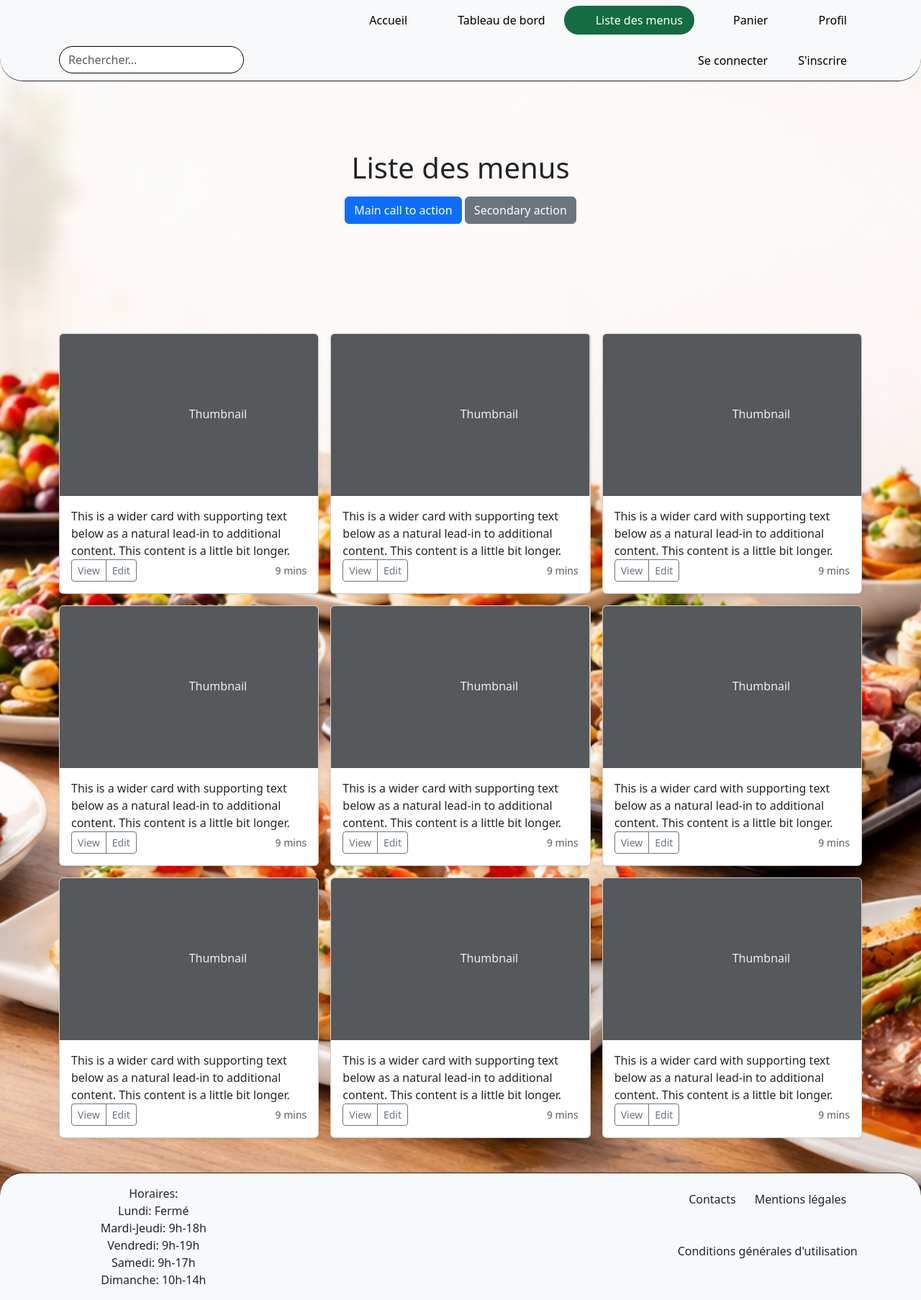
After one commit to Alexandre-Lafont/Vite-et-Gourmand, a PHP site: page /pages/list-menus.php in a window 1280 px wide. The commit adds this page. Shown: the whole page at 72% size. Run offline with PHP 8.4, Linux system fonts and the light colour scheme; some libraries are stand-ins or nearby versions.

```diff
--- /dev/null
+++ b/pages/list-menus.php
@@ -0,0 +1,144 @@
+<?php include_once '../templates/header.php'; ?>
+
+<main>
+    <section class="py-5 text-center container">
+        <div class="row py-lg-5">
+            <div class="col-lg-6 col-md-8 mx-auto">
+                <h1 class="fw-light">Liste des menus</h1>
+                <!-- <p class="lead text-body-secondary"></p> -->
+                <p>
+                    <a href="#" class="btn btn-primary my-2">Main call to action</a>
+                    <a href="#" class="btn btn-secondary my-2">Secondary action</a>
+                </p>
+            </div>
+        </div>
+    </section>
+
+    <div class="album py-5 ">
+        <div class="container">
+            <div class="row row-cols-1 row-cols-sm-2 row-cols-md-3 g-3">
+                <div class="col">
+                    <div class="card shadow-sm">
+                        <svg aria-label="Placeholder: Thumbnail" class="bd-placeholder-img card-img-top" height="225" preserveAspectRatio="xMidYMid slice" role="img" width="100%" xmlns="http://www.w3.org/2000/svg">
+                            <title>Placeholder</title>
+                            <rect width="100%" height="100%" fill="#55595c"></rect><text x="50%" y="50%" fill="#eceeef" dy=".3em">Thumbnail</text>
+                        </svg>
+                        <div class="card-body">
+                            <p class="card-text">This is a wider card with supporting text below as a natural lead-in to additional content. This content is a little bit longer.</p>
+                            <div class="d-flex justify-content-between align-items-center">
+                                <div class="btn-group"> <button type="button" class="btn btn-sm btn-outline-secondary">View</button> <button type="button" class="btn btn-sm btn-outline-secondary">Edit</button>
+                                </div> <small class="text-body-secondary">9 mins</small>
+                            </div>
+                        </div>
+                    </div>
+                </div>
+                <div class="col">
+                    <div class="card shadow-sm"> <svg aria-label="Placeholder: Thumbnail" class="bd-placeholder-img card-img-top" height="225" preserveAspectRatio="xMidYMid slice" role="img" width="100%" xmlns="http://www.w3.org/2000/svg">
+                            <title>Placeholder</title>
+                            <rect width="100%" height="100%" fill="#55595c"></rect><text x="50%" y="50%" fill="#eceeef" dy=".3em">Thumbnail</text>
+                        </svg>
+                        <div class="card-body">
+                            <p class="card-text">This is a wider card with supporting text below as a natural lead-in to additional content. This content is a little bit longer.</p>
+                            <div class="d-flex justify-content-between align-items-center">
+                                <div class="btn-group"> <button type="button" class="btn btn-sm btn-outline-secondary">View</button> <button type="button" class="btn btn-sm btn-outline-secondary">Edit</button> </div> <small class="text-body-secondary">9 mins</small>
+                            </div>
+                        </div>
+                    </div>
+                </div>
+                <div class="col">
+                    <div class="card shadow-sm"> <svg aria-label="Placeholder: Thumbnail" class="bd-placeholder-img card-img-top" height="225" preserveAspectRatio="xMidYMid slice" role="img" width="100%" xmlns="http://www.w3.org/2000/svg">
+                            <title>Placeholder</title>
+                            <rect width="100%" height="100%" fill="#55595c"></rect><text x="50%" y="50%" fill="#eceeef" dy=".3em">Thumbnail</text>
+                        </svg>
+                        <div class="card-body">
+                            <p class="card-text">This is a wider card with supporting text below as a natural lead-in to additional content. This content is a little bit longer.</p>
+                            <div class="d-flex justify-content-between align-items-center">
+                                <div class="btn-group"> <button type="button" class="btn btn-sm btn-outline-secondary">View</button> <button type="button" class="btn btn-sm btn-outline-secondary">Edit</button> </div> <small class="text-body-secondary">9 mins</small>
+                            </div>
+                        </div>
+                    </div>
+                </div>
+                <div class="col">
+                    <div class="card shadow-sm"> <svg aria-label="Placeholder: Thumbnail" class="bd-placeholder-img card-img-top" height="225" preserveAspectRatio="xMidYMid slice" role="img" width="100%" xmlns="http://www.w3.org/2000/svg">
+                            <title>Placeholder</title>
+                            <rect width="100%" height="100%" fill="#55595c"></rect><text x="50%" y="50%" fill="#eceeef" dy=".3em">Thumbnail</text>
+                        </svg>
+                        <div class="card-body">
+                            <p class="card-text">This is a wider card with supporting text below as a natural lead-in to additional content. This content is a little bit longer.</p>
+                            <div class="d-flex justify-content-between align-items-center">
+                                <div class="btn-group"> <button type="button" class="btn btn-sm btn-outline-secondary">View</button> <button type="button" class="btn btn-sm btn-outline-secondary">Edit</button> </div> <small class="text-body-secondary">9 mins</small>
+                            </div>
+                        </div>
+                    </div>
+                </div>
+                <div class="col">
+                    <div class="card shadow-sm"> <svg aria-label="Placeholder: Thumbnail" class="bd-placeholder-img card-img-top" height="225" preserveAspectRatio="xMidYMid slice" role="img" width="100%" xmlns="http://www.w3.org/2000/svg">
+                            <title>Placeholder</title>
+                            <rect width="100%" height="100%" fill="#55595c"></rect><text x="50%" y="50%" fill="#eceeef" dy=".3em">Thumbnail</text>
+                        </svg>
+                        <div class="card-body">
+                            <p class="card-text">This is a wider card with supporting text below as a natural lead-in to additional content. This content is a little bit longer.</p>
+                            <div class="d-flex justify-content-between align-items-center">
+                                <div class="btn-group"> <button type="button" class="btn btn-sm btn-outline-secondary">View</button> <button type="button" class="btn btn-sm btn-outline-secondary">Edit</button> </div> <small class="text-body-secondary">9 mins</small>
+                            </div>
+                        </div>
+                    </div>
+                </div>
+                <div class="col">
+                    <div class="card shadow-sm"> <svg aria-label="Placeholder: Thumbnail" class="bd-placeholder-img card-img-top" height="225" preserveAspectRatio="xMidYMid slice" role="img" width="100%" xmlns="http://www.w3.org/2000/svg">
+                            <title>Placeholder</title>
+                            <rect width="100%" height="100%" fill="#55595c"></rect><text x="50%" y="50%" fill="#eceeef" dy=".3em">Thumbnail</text>
+                        </svg>
+                        <div class="card-body">
+                            <p class="card-text">This is a wider card with supporting text below as a natural lead-in to additional content. This content is a little bit longer.</p>
+                            <div class="d-flex justify-content-between align-items-center">
+                                <div class="btn-group"> <button type="button" class="btn btn-sm btn-outline-secondary">View</button> <button type="button" class="btn btn-sm btn-outline-secondary">Edit</button> </div> <small class="text-body-secondary">9 mins</small>
+                            </div>
+                        </div>
+                    </div>
+                </div>
+                <div class="col">
+                    <div class="card shadow-sm"> <svg aria-label="Placeholder: Thumbnail" class="bd-placeholder-img card-img-top" height="225" preserveAspectRatio="xMidYMid slice" role="img" width="100%" xmlns="http://www.w3.org/2000/svg">
+                            <title>Placeholder</title>
+                            <rect width="100%" height="100%" fill="#55595c"></rect><text x="50%" y="50%" fill="#eceeef" dy=".3em">Thumbnail</text>
+                        </svg>
+                        <div class="card-body">
+                            <p class="card-text">This is a wider card with supporting text below as a natural lead-in to additional content. This content is a little bit longer.</p>
+                            <div class="d-flex justify-content-between align-items-center">
+                                <div class="btn-group"> <button type="button" class="btn btn-sm btn-outline-secondary">View</button> <button type="button" class="btn btn-sm btn-outline-secondary">Edit</button> </div> <small class="text-body-secondary">9 mins</small>
+                            </div>
+                        </div>
+                    </div>
+                </div>
+                <div class="col">
+                    <div class="card shadow-sm"> <svg aria-label="Placeholder: Thumbnail" class="bd-placeholder-img card-img-top" height="225" preserveAspectRatio="xMidYMid slice" role="img" width="100%" xmlns="http://www.w3.org/2000/svg">
+                            <title>Placeholder</title>
+                            <rect width="100%" height="100%" fill="#55595c"></rect><text x="50%" y="50%" fill="#eceeef" dy=".3em">Thumbnail</text>
+                        </svg>
+                        <div class="card-body">
+                            <p class="card-text">This is a wider card with supporting text below as a natural lead-in to additional content. This content is a little bit longer.</p>
+                            <div class="d-flex justify-content-between align-items-center">
+                                <div class="btn-group"> <button type="button" class="btn btn-sm btn-outline-secondary">View</button> <button type="button" class="btn btn-sm btn-outline-secondary">Edit</button> </div> <small class="text-body-secondary">9 mins</small>
+                            </div>
+                        </div>
+                    </div>
+                </div>
+                <div class="col">
+                    <div class="card shadow-sm"> <svg aria-label="Placeholder: Thumbnail" class="bd-placeholder-img card-img-top" height="225" preserveAspectRatio="xMidYMid slice" role="img" width="100%" xmlns="http://www.w3.org/2000/svg">
+                            <title>Placeholder</title>
+                            <rect width="100%" height="100%" fill="#55595c"></rect><text x="50%" y="50%" fill="#eceeef" dy=".3em">Thumbnail</text>
+                        </svg>
+                        <div class="card-body">
+                            <p class="card-text">This is a wider card with supporting text below as a natural lead-in to additional content. This content is a little bit longer.</p>
+                            <div class="d-flex justify-content-between align-items-center">
+                                <div class="btn-group"> <button type="button" class="btn btn-sm btn-outline-secondary">View</button> <button type="button" class="btn btn-sm btn-outline-secondary">Edit</button> </div> <small class="text-body-secondary">9 mins</small>
+                            </div>
+                        </div>
+                    </div>
+                </div>
+            </div>
+        </div>
+    </div>
+</main>
+
+<?php include_once '../templates/footer.php'; ?>
--- a/templates/header.php
+++ b/templates/header.php
@@ -47,8 +47,8 @@
                             </a>
                         </li>
 
-                        <li> <a href="#" class="nav-link  <?= $currentPage === 'menu.php' ? 'active btn btn-success text-white rounded-pill' : 'text-black' ?>"
-                                <?= $currentPage === 'menu.php' ? 'aria-current="page" ': '' ?>>
+                        <li> <a href="/pages/list-menus.php" class="nav-link  <?= $currentPage === 'list-menus.php' ? 'active btn btn-success text-white rounded-pill' : 'text-black' ?>"
+                                <?= $currentPage === 'list-menus.php' ? 'aria-current="page" ': '' ?>>
                                 <svg class="bi me-2" width="16" height="16" aria-hidden="true">
                                     <use href="/assets/icons/card-list.svg"></use>
                                 </svg>
```
Also changed, not shown: db_vite_gourmand.sql (added, +124 -0 lines), .htaccess.
